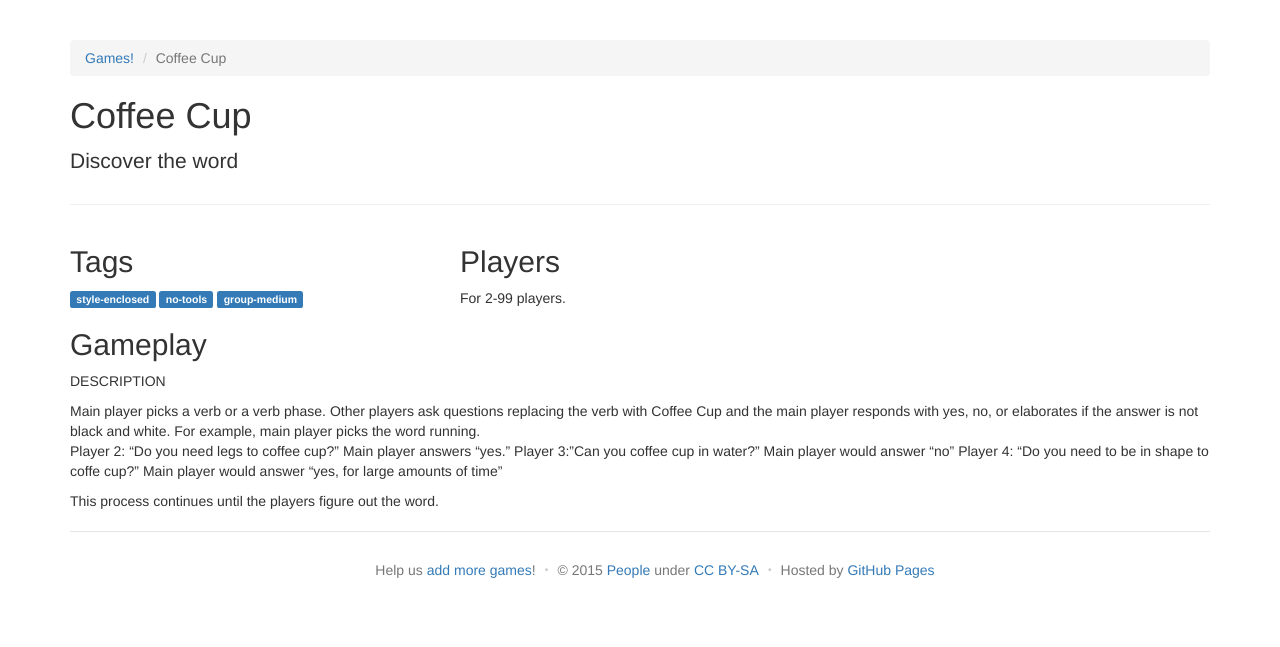
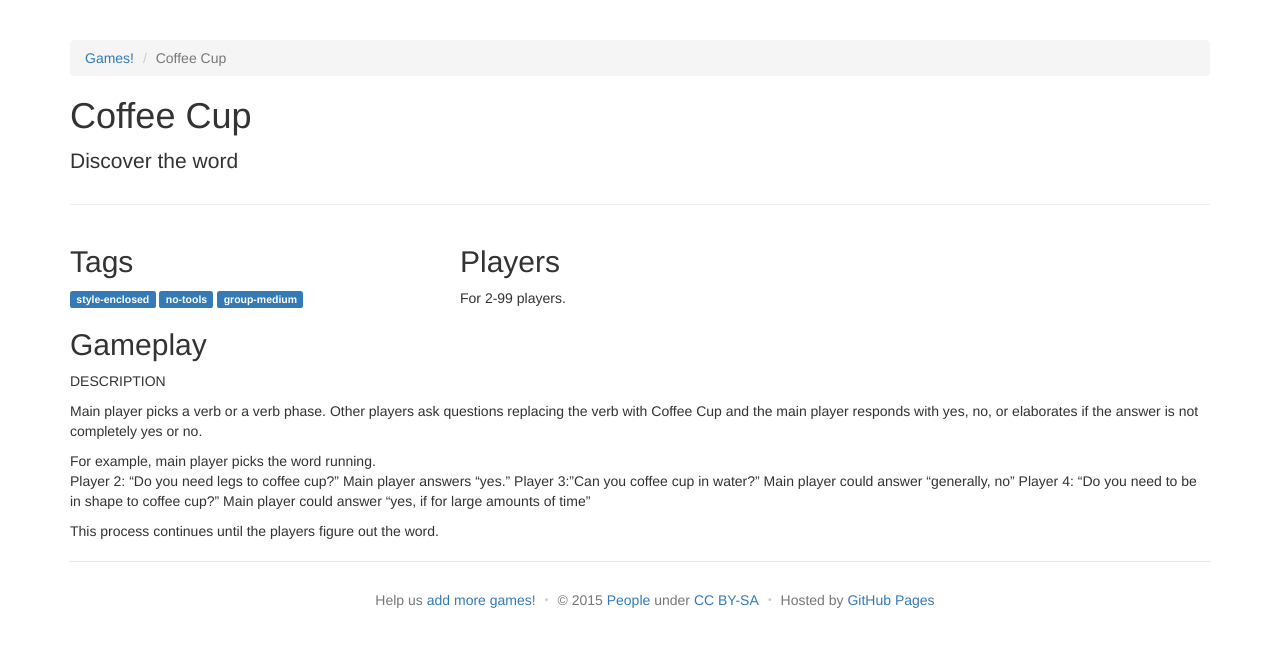
Before and after one commit to davidselassie/games, a Jekyll site: the page built from _games/coffeecup.md, in a window 1280 px wide. Shown: the top 647 px of the page. Built offline with Jekyll 4.4.1, drawn with Linux system fonts in a browser that asks for light colours.

Commit message:
Update coffeecup.md

```diff
--- a/_games/coffeecup.md
+++ b/_games/coffeecup.md
@@ -11,10 +11,11 @@ players: 2-99
 DESCRIPTION
 
 Main player picks a verb or a verb phase.
-Other players ask questions replacing the verb with Coffee Cup and the main player responds with yes, no, or elaborates if the answer is not black and white.
+Other players ask questions replacing the verb with Coffee Cup and the main player responds with yes, no, or elaborates if the answer is not completely yes or no.
+
 For example, main player picks the word running.
 Player 2: "Do you need legs to coffee cup?" Main player answers "yes."
-Player 3:"Can you coffee cup in water?" Main player would answer "no"
-Player 4: "Do you need to be in shape to coffe cup?" Main player would answer "yes, for large amounts of time"
+Player 3:"Can you coffee cup in water?" Main player could answer "generally, no"
+Player 4: "Do you need to be in shape to coffee cup?" Main player could answer "yes, if for large amounts of time"
 
 This process continues until the players figure out the word.
```
